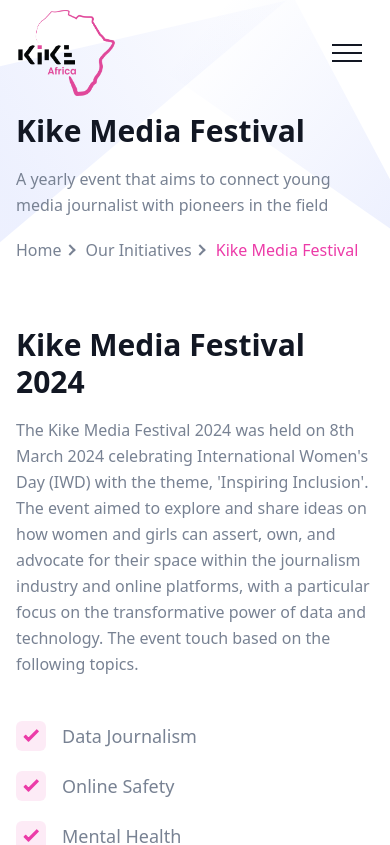
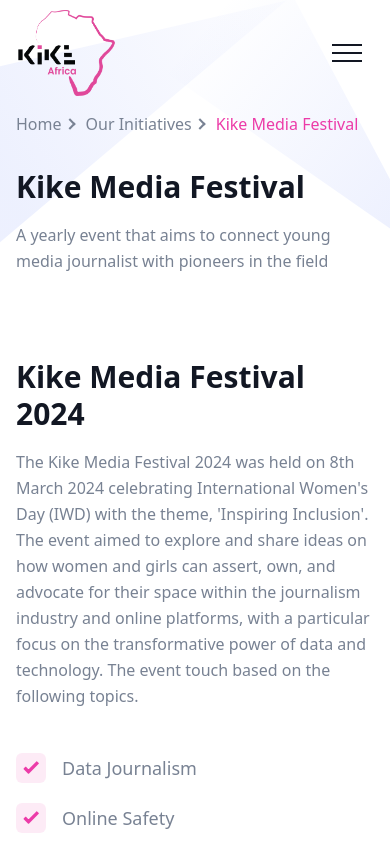
Before and after one commit to KhadijaMahanga/solid, a Next.js app: page /our-initiatives/media-festival in a window 390 px wide. Shown: the top 845 px of the page. Built offline with nearby package versions, Linux system fonts and the light colour scheme.

Commit message:
col reverse on breadcrumb

```diff
--- a/components/Breadcrumb/index.tsx
+++ b/components/Breadcrumb/index.tsx
@@ -15,14 +15,14 @@
     <>
       <section className="relative z-10 overflow-hidden pt-28 lg:pt-[150px]">
         <div className="container">
-          <div className="-mx-4 flex flex-wrap items-start">
-            <div className="w-full px-4 md:w-8/12 lg:w-7/12">
+          <div className="-mx-4 flex flex-wrap items-start flex-col-reverse lg:flex-row">
+            <div className="w-full flex px-4 lg:w-7/12">
               <SectionTitle
                 title={pageName}
                 paragraph={description} />
             </div>
-            <div className="w-full px-4 md:w-4/12 lg:w-5/12">
-              <div className="text-end">
+            <div className="w-full flex px-4 lg:w-5/12">
+              <div className="text-end mb-8">
                 <ul className="flex items-center md:justify-end">
                   <li className="flex items-center">
                     <Link
```
